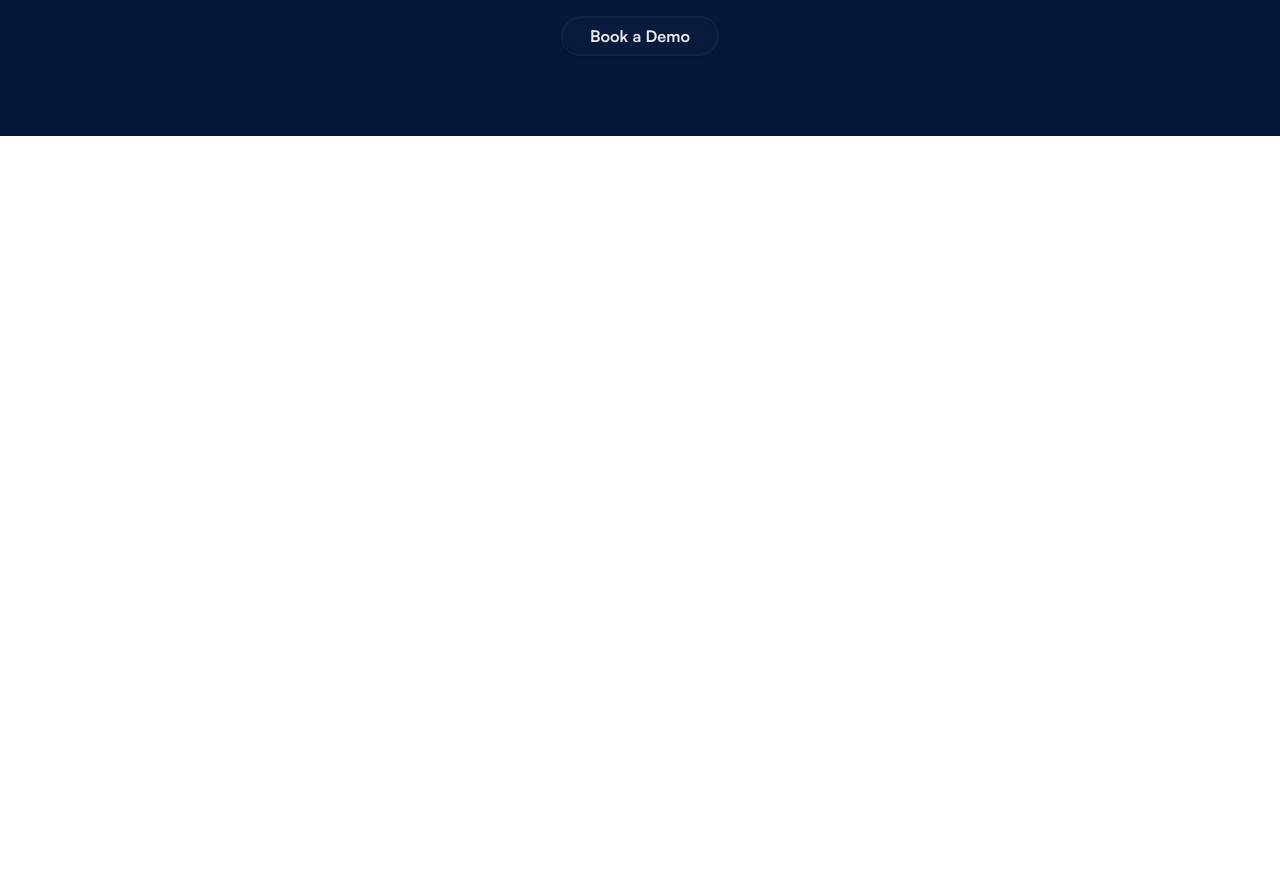
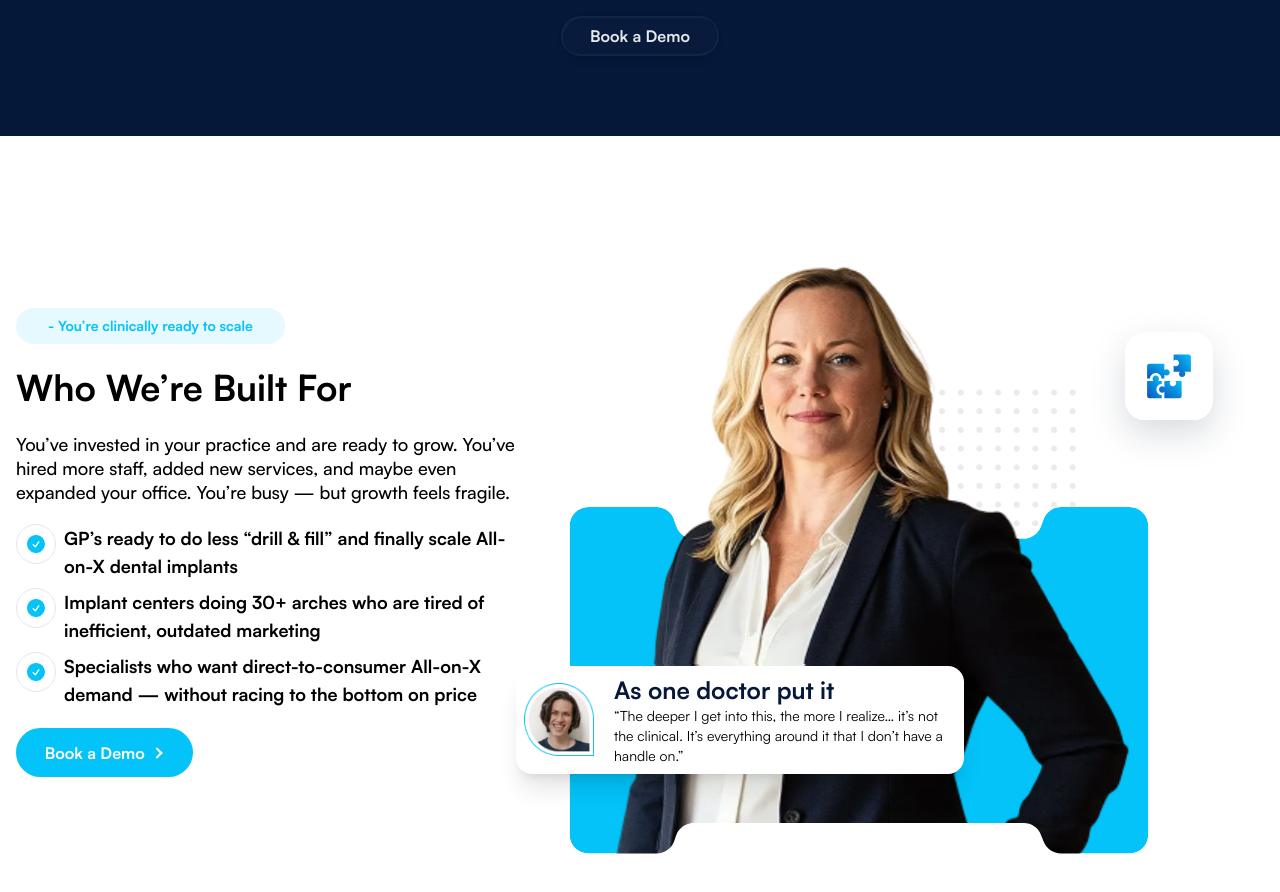
Before and after one commit to mdasif-me/tie, a Next.js app: page / in a window 1280 px wide. Shown: the part 3140-4032 px from the top of the page. Before the commit the page ends 3372 px from the top, so only its background shows below. Built offline with nearby package versions, Linux system fonts and the light colour scheme.

Commit message:
Refactor code structure for improved readability and maintainability

```diff
--- a/app/container/about/content.tsx
+++ b/app/container/about/content.tsx
@@ -4,7 +4,7 @@ import { memo } from 'react';
 
 const Content = memo(function Content() {
   return (
-    <div className='space-y-5 max-w-lg'>
+    <div className='space-y-5 max-w-2xl'>
       <Badge
         className='font-bold! text-sm! py-2! px-8!'
         text='- You’re clinically ready to scale'
--- a/app/container/growth-engine/growth-card.tsx
+++ b/app/container/growth-engine/growth-card.tsx
@@ -55,8 +55,8 @@ export default function GrowthCard({
                       y2='15.3477'
                       gradientUnits='userSpaceOnUse'
                     >
-                      <stop stop-color='#03C3F9' />
-                      <stop offset='1' stop-color='#0F50BD' />
+                      <stop stopColor='#03C3F9' />
+                      <stop offset='1' stopColor='#0F50BD' />
                     </linearGradient>
                   </defs>
                 </svg>
--- a/app/container/index.ts
+++ b/app/container/index.ts
@@ -5,3 +5,4 @@ export { default as Hero } from './hero';
 export { default as HeroCard } from './hero-card';
 export { default as Navbar } from './navbar';
 export { default as StatesCard } from './states-card';
+export { default as Targeting } from './targeting/targeting';
--- /dev/null
+++ b/app/container/targeting/content.tsx
@@ -0,0 +1,49 @@
+import { Badge, Button } from '@/app/components';
+import { CheckCircleIcon } from '@heroicons/react/24/solid';
+import { memo } from 'react';
+
+const Content = memo(function Content() {
+  return (
+    <div>
+      <div className='space-y-5 max-w-lg'>
+        <Badge
+          className='font-bold! text-sm! py-2! px-8!'
+          text='- You’re clinically ready to scale'
+          varient='primary'
+        />
+        <h1 className='text-4xl font-bold leading-12'>Who We’re Built For </h1>
+        <p className='text-lg font-medium leading-6'>
+          You’ve invested in your practice and are ready to grow. You’ve hired
+          more staff, added new services, and maybe even expanded your office.
+          You’re busy — but growth feels fragile.
+        </p>
+        <ul className='space-y-2'>
+          <li className='text-lg flex items-start font-bold'>
+            <CheckCircleIcon className='inline-block shrink-0 border rounded-full p-2 border-gray-200 w-10 h-10 mr-2 text-primary' />
+            <p>
+              GP’s ready to do less “drill & fill” and finally scale
+              All-on-X dental implants{' '}
+            </p>
+          </li>
+          <li className='text-lg flex items-start font-bold'>
+            <CheckCircleIcon className='inline-block shrink-0 border rounded-full p-2 border-gray-200 w-10 h-10 mr-2 text-primary' />
+            <p>
+              Implant centers doing 30+ arches who are tired of inefficient,
+              outdated marketing
+            </p>
+          </li>
+          <li className='text-lg flex items-start font-bold'>
+            <CheckCircleIcon className='inline-block shrink-0 border rounded-full p-2 border-gray-200 w-10 h-10 mr-2 text-primary' />
+            <p>
+              Specialists who want direct-to-consumer All-on-X demand — without
+              racing to the bottom on price
+            </p>
+          </li>
+        </ul>
+        <Button>Book a Demo</Button>
+      </div>
+    </div>
+  );
+});
+
+export default Content;
--- /dev/null
+++ b/app/container/targeting/photo.tsx
@@ -0,0 +1,57 @@
+import Image from 'next/image';
+import { memo } from 'react';
+
+const Photo = memo(function Photo() {
+  return (
+    <div className='relative'>
+      <div className='flex gap-8'>
+        <Image
+          draggable={false}
+          src='/targeting-person.svg'
+          alt='Person representing dental solutions'
+          width={322}
+          height={522}
+          className='w-full md:w-auto object-cover'
+          priority
+          loading='eager'
+          quality={85}
+        />
+      </div>
+      <Image
+        draggable={false}
+        src='/puzzle.svg'
+        alt='Puzzle piece representing dental solutions'
+        width={156}
+        height={156}
+        loading='eager'
+        sizes='(max-width: 768px) 100vw, 156px'
+        className='absolute top-20 md:-right-5 right-0 translate-x-1/2 z-50'
+        quality={85}
+      />
+      <div className='absolute flex items-center gap-5 md:-left-3 left-2 right-2 bottom-20 p-2 bg-white rounded-2xl w-fit shadow-xl max-w-md'>
+        <Image
+          draggable={false}
+          src='/avatar.png'
+          alt='Avatar representing dental solutions'
+          width={70}
+          height={70}
+          loading='eager'
+          className='shrink-0'
+          sizes='(max-width: 768px) 100vw, 70px'
+          quality={85}
+        />
+        <article>
+          <h1 className='text-2xl text-secondary font-bold'>
+            As one doctor put it
+          </h1>
+          <p className='text-sm'>
+            “The deeper I get into this, the more I realize… it’s not the
+            clinical. It’s everything around it that I don’t have a handle on.”
+          </p>
+        </article>
+      </div>
+    </div>
+  );
+});
+
+export default Photo;
--- /dev/null
+++ b/app/container/targeting/targeting.tsx
@@ -0,0 +1,14 @@
+import { memo } from 'react';
+import Content from './content';
+import Photo from './photo';
+
+const Targeting = memo(function Targeting() {
+  return (
+    <div className='container mx-auto py-24 px-4 flex items-center'>
+      <Content />
+      <Photo />
+    </div>
+  );
+});
+
+export default Targeting;
--- a/app/page.tsx
+++ b/app/page.tsx
@@ -1,4 +1,4 @@
-import { About, Growth, Header, Hero } from './container';
+import { About, Growth, Header, Hero, Targeting } from './container';
 
 export default function Home() {
   return (
@@ -7,6 +7,7 @@ export default function Home() {
       <Hero />
       <About />
       <Growth />
+      <Targeting />
     </div>
   );
 }
```
Also changed, not shown: public/targeting-person.svg (added).
